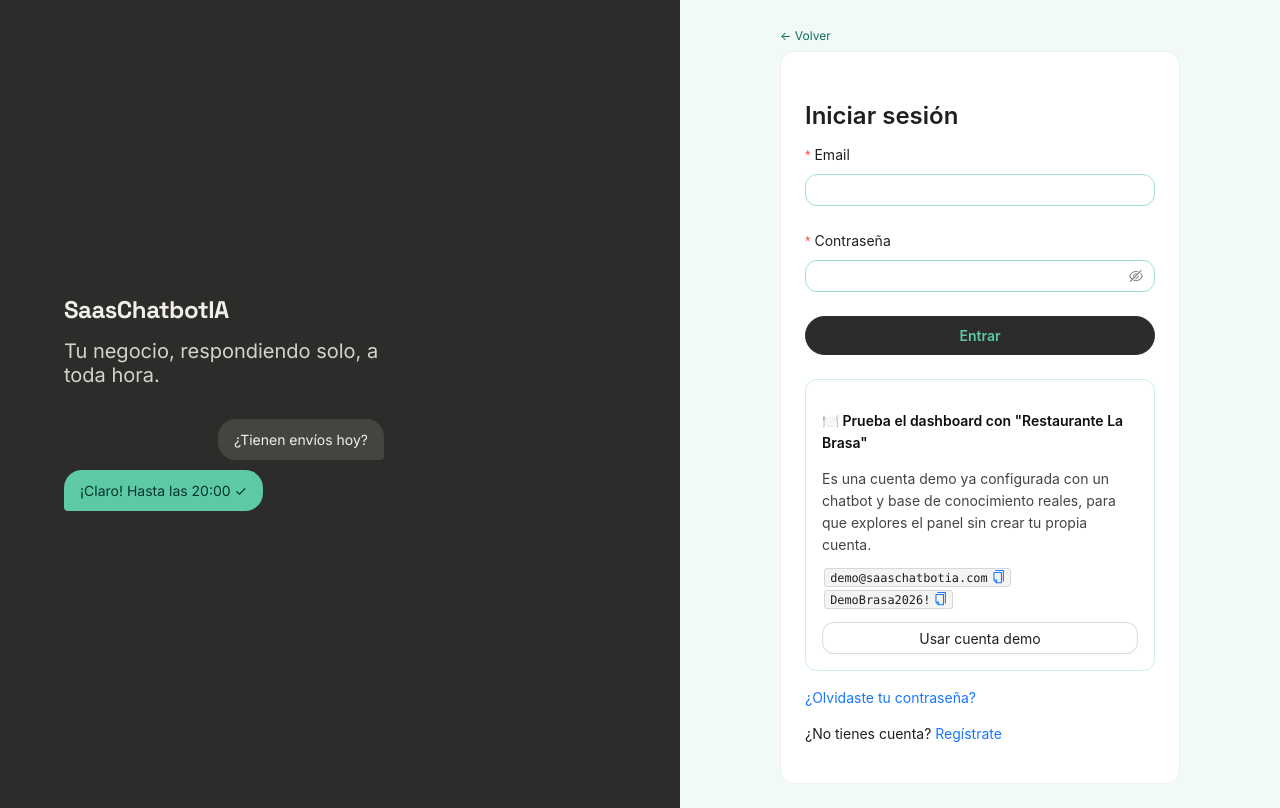
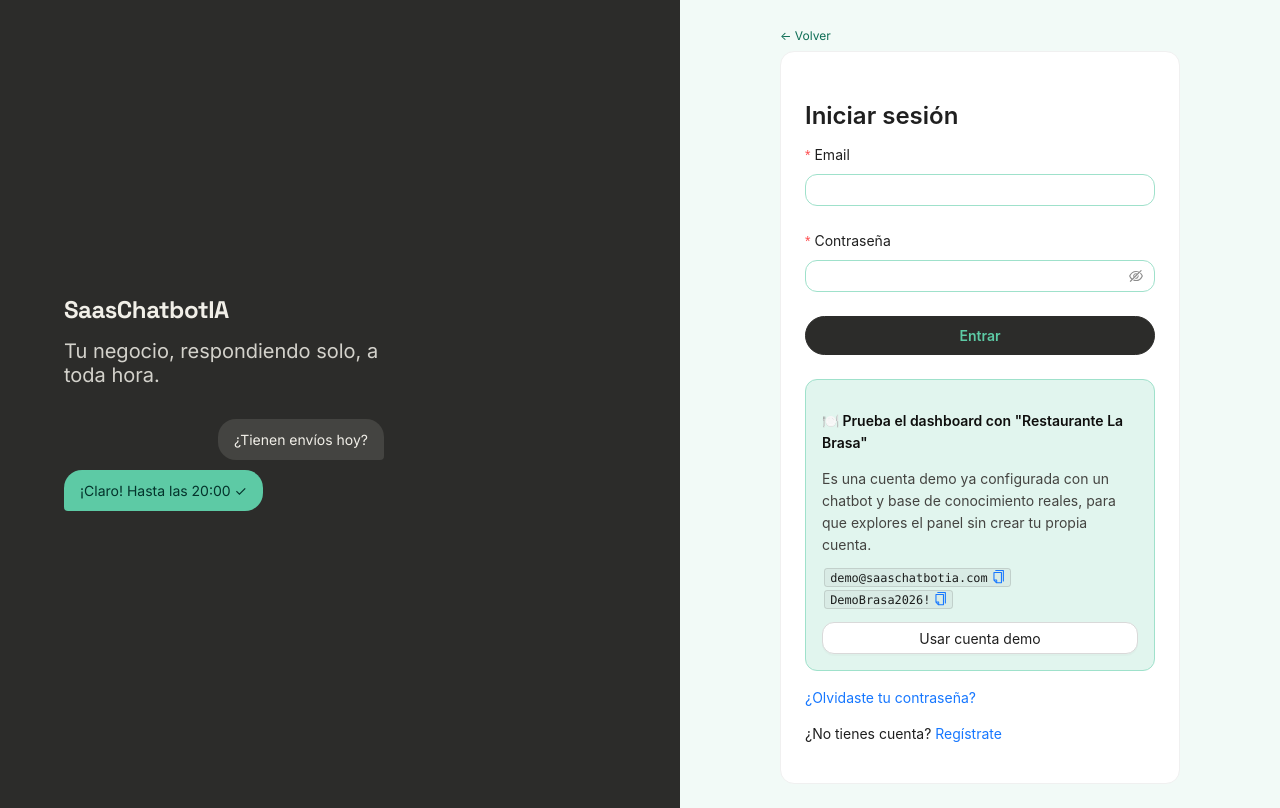
Before and after one commit to nicolassarmiento28/SaasChatbot, a React (Vite) app: page /login in a window 1280 px wide. Built offline with nearby package versions, Linux system fonts and the light colour scheme; no server answers.

Commit message:
style: dar mas contraste a la caja de credenciales demo en modo claro

```diff
--- a/src/features/auth/auth.css
+++ b/src/features/auth/auth.css
@@ -129,12 +129,20 @@
 }
 
 .auth-demo-card {
-  background: var(--lp-info-bg);
-  border: 1px solid var(--lp-info-border);
   border-radius: 12px;
   padding: 16px;
   margin-bottom: 16px;
+  transition: background 300ms ease, border-color 300ms ease;
+}
+
+.lp-root[data-theme='light'] .auth-demo-card {
+  background: #e1f5ee;
+  border: 1px solid #9fe1cb;
+}
+
+.lp-root[data-theme='dark'] .auth-demo-card {
+  background: var(--lp-info-bg);
+  border: 1px solid var(--lp-info-border);
   backdrop-filter: blur(12px);
   -webkit-backdrop-filter: blur(12px);
-  transition: background 300ms ease, border-color 300ms ease;
 }
```
